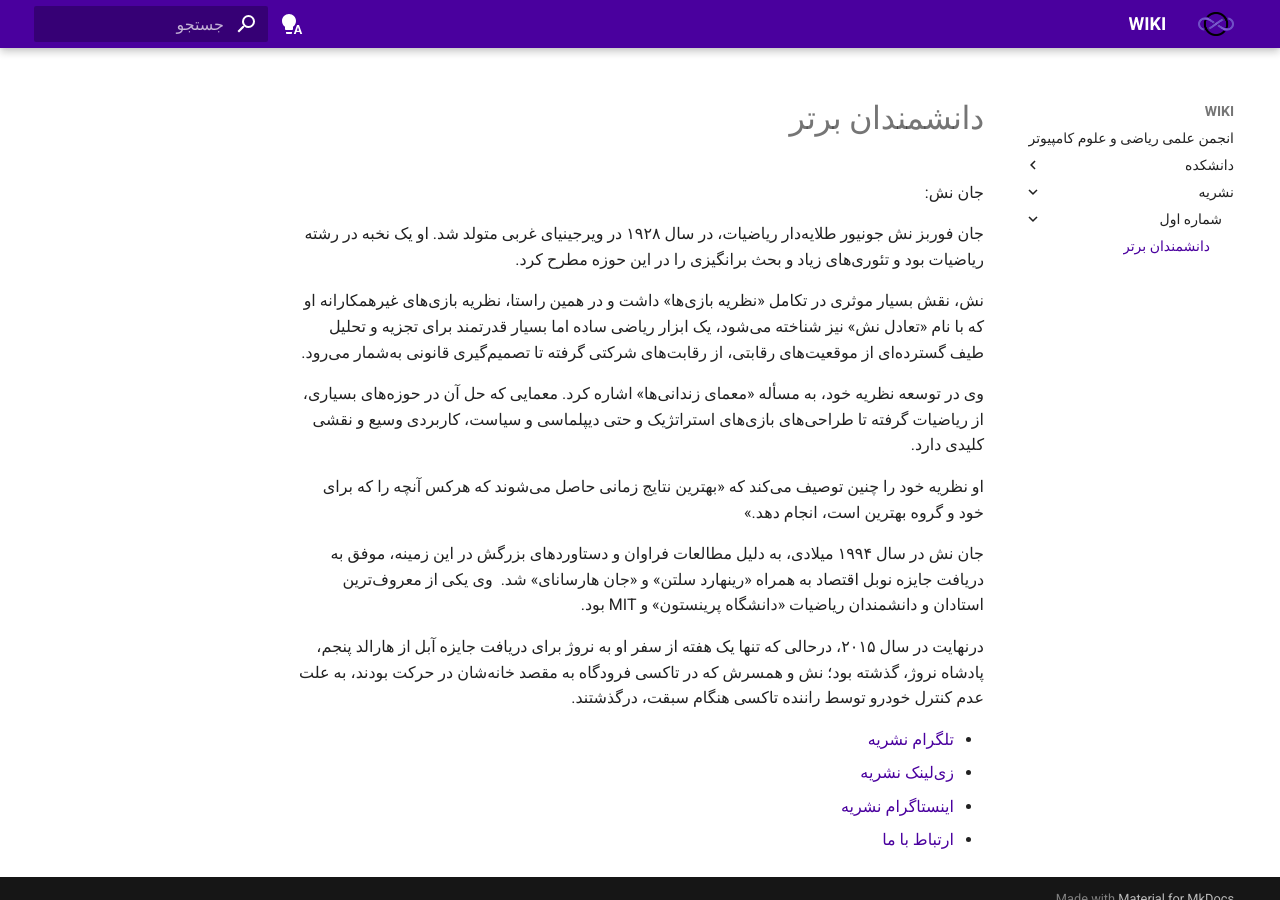
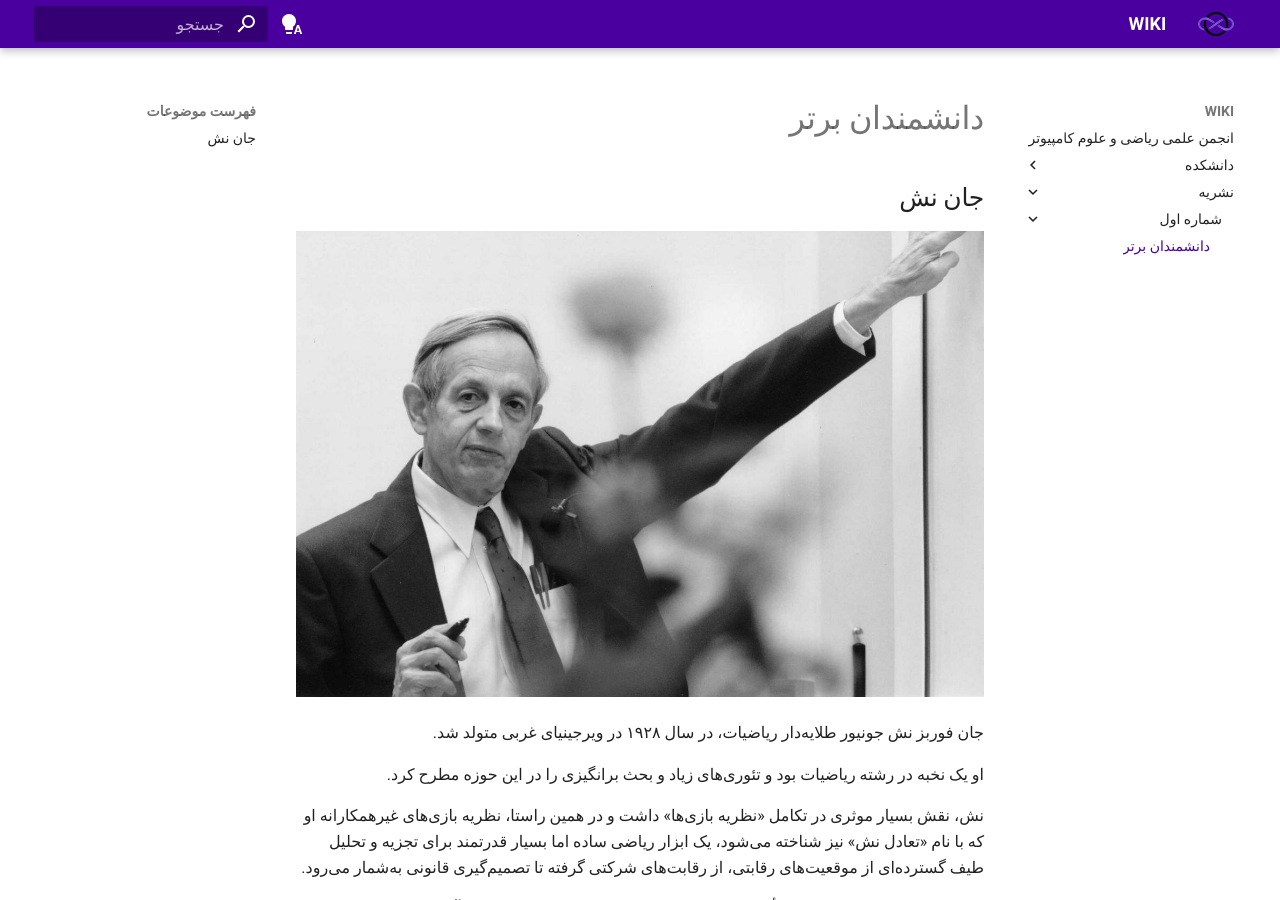
Before and after one commit to Amcsui/wiki, an MkDocs documentation site: the page built from docs/نشریه/شماره اول/دانشمندان برتر.md, in a window 1280 px wide and 900 px high. Built offline with MkDocs 1.6.1 and Material for MkDocs 9.7.7, drawn with Linux system fonts in a browser that asks for light colours.

Commit message:
ADD => image for nash

```diff
--- a/docs/نشریه/شماره اول/دانشمندان برتر.md
+++ b/docs/نشریه/شماره اول/دانشمندان برتر.md
@@ -1,20 +1,39 @@
 
-جان نش:
+
+## جان نش
+
+  ![image](nash.jpg)
 
 جان فوربز نش جونیور طلایه‌دار ریاضیات، در سال ۱۹۲۸ در ویرجینیای غربی متولد شد.
+
 او یک نخبه در رشته ریاضیات بود و تئوری‌های زیاد و بحث‌ برانگیزی را در این حوزه مطرح کرد.
+
+
 
 نش، نقش بسیار موثری در تکامل «نظریه بازی‌ها» داشت و در همین راستا، نظریه بازی‌های غیرهمکارانه او که با نام «تعادل نش» نیز شناخته می‌شود، یک ابزار ریاضی ساده اما بسیار قدرتمند برای تجزیه و تحلیل طیف گسترده‌ای از موقعیت‌های رقابتی، از رقابت‌های شرکتی گرفته تا تصمیم‌گیری قانونی به‌شمار می‌رود.
 
+
+
 وی در توسعه نظریه خود، به مسأله «معمای زندانی‌ها» اشاره کرد. معمایی که حل آن در حوزه‌های بسیاری، از ریاضیات گرفته تا طراحی‌های بازی‌های استراتژیک و حتی دیپلماسی و سیاست، کاربردی وسیع و نقشی کلیدی دارد.
+
+
 
 او نظریه خود را چنین توصیف می‌کند که «بهترین نتایج زمانی حاصل می‌شوند که هرکس آنچه را که برای خود و گروه بهترین است، انجام دهد.»
 
+
+
 جان نش در سال ۱۹۹۴ میلادی، به دلیل مطالعات فراوان و دستاوردهای بزرگش در این زمینه، موفق به دریافت جایزه نوبل اقتصاد به‌ همراه «رینهارد سلتن» و «جان هارسانای» شد.  وی یکی از معروف‌ترین استادان و دانشمندان ریاضیات «دانشگاه پرینستون» و MIT بود.
+
+
 
 درنهایت در سال ۲۰۱۵، درحالی که تنها یک هفته از سفر او به نروژ برای دریافت جایزه آبل از هارالد پنجم، پادشاه نروژ، گذشته بود؛ نش و همسرش که در تاکسی فرودگاه به مقصد خانه‌شان در حرکت بودند، به علت عدم کنترل خودرو توسط راننده تاکسی هنگام سبقت، درگذشتند.
 
+
+
 - [تلگرام نشریه](https://t.me/Rad_Journal)
+
 - [زی‌لینک نشریه](https://zil.ink/radjournal)
+
 - [اینستاگرام نشریه](https://www.instagram.com/rad_journal)
+
 - [ارتباط با ما](https://t.me/AMCSSup)
```
Also changed, not shown: docs/نشریه/شماره اول/nash.jpg (added).
